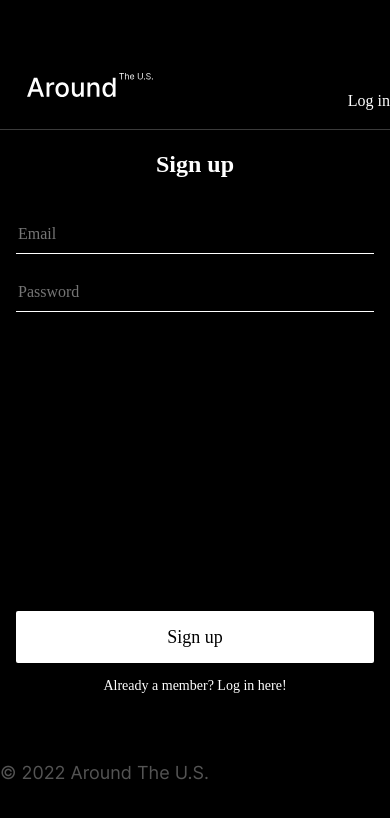
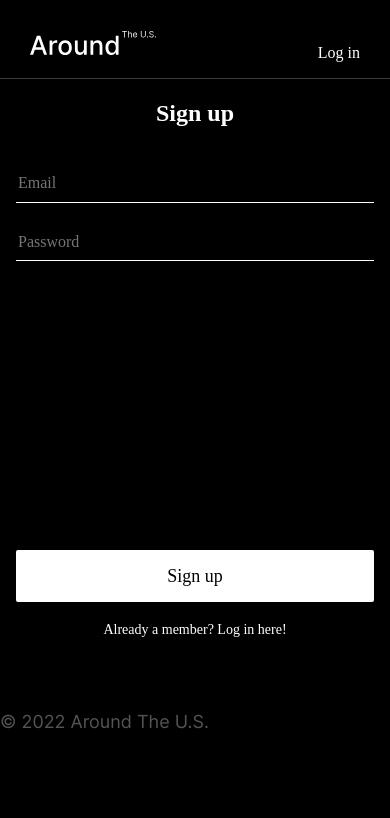
Before and after one commit to tamerjb/react-around-auth, a React (Create React App) app: page /signup in a window 390 px wide. Shown: the top 818 px of the page. Built offline with nearby package versions, Linux system fonts and the light colour scheme; no server answers.

Commit message:
edited some css

```diff
--- a/src/blocks/auth.css
+++ b/src/blocks/auth.css
@@ -71,6 +71,7 @@
     font-size: 18px;
     line-height: 24px;
     cursor: pointer;
+    transition: .3s linear;
     display: block;
 }
 
@@ -89,11 +90,47 @@
     color: #fff;
 }
 
-.auth-form__footer-link {
+/* .auth-form__footer-link {
     text-decoration: none;
     color: #fff;
+    box-shadow: inset 0 0 0 0 #54b3d6;
+    transition: color .3s ease-in-out, box-shadow .3s ease-in-out;
 }
 
 .auth-form__footer-link:hover {
-    color: green;
+    box-shadow: inset 100px 0 0 0 #54b3d6;
+} */
+.auth-form__footer-link {
+    background-image: linear-gradient(to right,
+            #54b3d6,
+            #54b3d6 50%,
+            #fff 50%);
+    background-size: 200% 100%;
+    background-position: -100%;
+    display: inline-block;
+    padding: 5px 0;
+    position: relative;
+    -webkit-background-clip: text;
+    -webkit-text-fill-color: transparent;
+    transition: all 0.3s ease-in-out;
 }
+
+.auth-form__footer-link:before {
+    content: '';
+    background: #54b3d6;
+    display: block;
+    position: absolute;
+    bottom: -3px;
+    left: 0;
+    width: 0;
+    height: 3px;
+    transition: all 0.3s ease-in-out;
+}
+
+.auth-form__footer-link:hover {
+    background-position: 0;
+}
+
+.auth-form__footer-link:hover::before {
+    width: 100%;
+}
--- a/src/blocks/header.css
+++ b/src/blocks/header.css
@@ -41,7 +41,7 @@
 .header__links {
     display: flex;
     flex-direction: row-reverse;
-    width: 100%;
+    max-width: 100%;
     gap: 24px;
     padding: 0;
     list-style: none;
@@ -53,7 +53,7 @@
     flex-direction: column;
     justify-content: center;
     text-align: center;
-    width: 100%;
+    max-width: 100%;
 }
 
 .header__link {
@@ -87,15 +87,37 @@
     width: 25px;
 }
 
+@media screen and (max-width: 895px) {
+    .header_navbar {
+        padding-right: 30px;
+    }
+}
+
 @media screen and (max-width: 524px) {
     .header {
         max-width: 100%;
         margin-top: 28px;
+        padding: 0;
     }
 
     .header__logo {
         max-width: 126px;
         max-height: 24px;
-        margin: 0 auto 32px 27px;
+        margin: 0 auto 0 30px;
+        padding-bottom: 20px;
     }
+
+    .header_navbar {
+        padding-right: 30px;
+    }
+
+    .header__links {
+        flex-direction: column-reverse;
+    }
+
+    .header__link-item {
+        text-align: right;
+    }
+
+
 }
--- a/src/blocks/loader.css
+++ /dev/null
@@ -1,9 +0,0 @@
-.loader {
-
-    height: 40vh;
-    display: flex;
-    flex-direction: column;
-    justify-content: center;
-    margin: 0 auto;
-    width: fit-content;
-}
--- a/src/blocks/popup.css
+++ b/src/blocks/popup.css
@@ -42,6 +42,7 @@
     padding: 34px;
     border-radius: 10px;
     position: relative;
+    max-width: 100%;
 
 }
 
@@ -115,11 +116,17 @@
     line-height: 15px;
 }
 
-@media screen and (max-width: 400px) {
-    .popup__button-close {
+@media screen and (max-width: 570px) {
+    .popup__close-button {
         background-size: 20px 20px;
-        top: -49px;
-        right: -7px;
+        top: -30px;
+        right: -20px;
+    }
+
+    .popup__container {
+        gap: 76px;
+        padding: 25px 22px;
+        max-width: 280px;
     }
 }
 
@@ -133,6 +140,7 @@
     .popup__container {
         gap: 76px;
         padding: 25px 22px;
+        max-width: 280px;
     }
 
     .popup__title {
--- a/src/blocks/tooltip.css
+++ b/src/blocks/tooltip.css
@@ -8,5 +8,8 @@
     font-weight: 900;
     line-height: 30px;
     padding: 0;
-    margin: 0;
+    margin: 0 auto;
+    text-align: center;
+    width: 358px;
+    max-width: 100%;
 }
--- a/src/components/App.js
+++ b/src/components/App.js
@@ -221,6 +221,7 @@ function App() {
     }
   }, []);
   function handleRegister({ email, password }) {
+    setIsLoading(true);
     auth
       .register(email, password)
       .then((res) => {
@@ -237,10 +238,12 @@ function App() {
       })
       .finally(() => {
         setIsInfoTooltipOpen(true);
+        setIsLoading(false);
       });
   }
 
   function handleLogin({ email, password }) {
+    setIsLoading(true);
     auth
       .login(email, password)
       .then((res) => {
@@ -258,6 +261,7 @@ function App() {
       })
       .finally(() => {
         setIsCheckingToken(false);
+        setIsLoading(false);
       });
   }
 
@@ -297,7 +301,7 @@ function App() {
           </Route>
 
           <Route path='/signin'>
-            <Login handleLogin={handleLogin} />
+            <Login handleLogin={handleLogin} isLoading={isLoading} />
           </Route>
 
           <Route>
--- a/src/components/Header.js
+++ b/src/components/Header.js
@@ -1,4 +1,4 @@
-import React, { useEffect } from 'react';
+import React from 'react';
 import { Link, useLocation } from 'react-router-dom';
 
 import logo from '../images/around.svg';
@@ -16,7 +16,7 @@ const Header = ({ loggedIn, email, handleSignout }) => {
 
         <nav className='header_navbar'>
           <ul
-            className={`header__links header__links_desktop ${
+            className={`header__links ${
               isLogin || isRegister ? 'header__links_signup-login-page' : ''
             }`}
           >
--- a/src/components/InfoTooltip.js
+++ b/src/components/InfoTooltip.js
@@ -11,7 +11,7 @@ const InfoTooltip = ({ isOpen, onClose, type }) => {
     if (isOpen) {
       const timer = setTimeout(() => {
         onClose();
-      }, 2500);
+      }, 3500);
       return () => clearTimeout(timer);
     }
   }, [isOpen]);
--- a/src/components/Login.js
+++ b/src/components/Login.js
@@ -1,7 +1,7 @@
 import React, { useState } from 'react';
 import { Link } from 'react-router-dom';
 
-const Login = ({ handleLogin }) => {
+const Login = ({ handleLogin, isLoading }) => {
   //use state object for email and password
   const [data, setData] = useState({
     email: '',
@@ -48,7 +48,7 @@ const Login = ({ handleLogin }) => {
         <div className='auth-form__footer'>
           <div className='auth-form__footer-wrapper'>
             <button type='submit' className='auth-form__submit-button'>
-              Log in
+              {isLoading ? 'Logging In...' : 'Log in'}
             </button>
             <p className='auth-form__footer-text'>
               Not a member yet?{' '}
--- a/src/index.css
+++ b/src/index.css
@@ -6,7 +6,6 @@
 @import url(./blocks/card.css);
 @import url(./blocks/auth.css);
 @import url(./blocks/body.css);
-@import url(./blocks/loader.css);
 @import url(./blocks/tooltip.css);
 @import url(./blocks/form.css);
 @import url(./blocks/profile.css);
```
Also changed, not shown: 1 other file (tests, documents, lock files or other folders).
